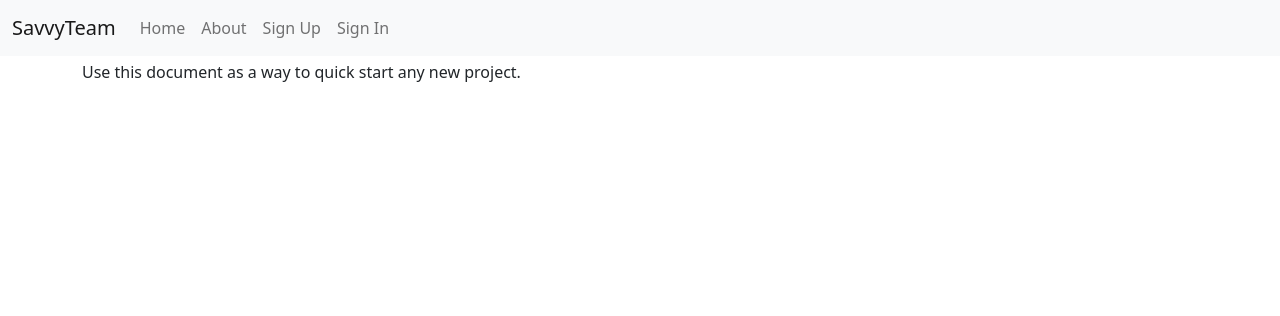
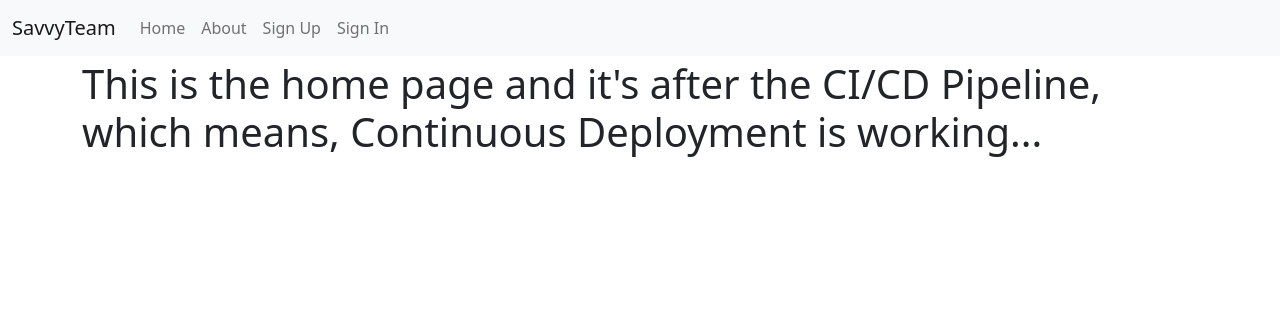
Before and after one commit to maniishbhusal/SavvyTeam, a Django app: page / in a window 1280 px wide. Shown: the top 316 px of the page. Run offline with Django 5.2, Linux system fonts and the light colour scheme; parts of the project's set-up code (start-up, migrations or seed data) failed here and were passed over; some libraries are stand-ins or nearby versions.

Commit message:
Test deployment fix

```diff
--- a/savvyteam/templates/pages/home.html
+++ b/savvyteam/templates/pages/home.html
@@ -1 +1,5 @@
 {% extends "base.html" %}
+
+{% block content %}
+  <h1>This is the home page and it's after the CI/CD Pipeline, which means, Continuous Deployment is working...</h1>
+{% endblock content %}
```
